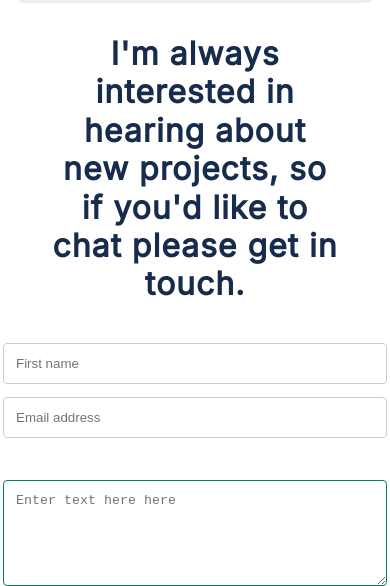
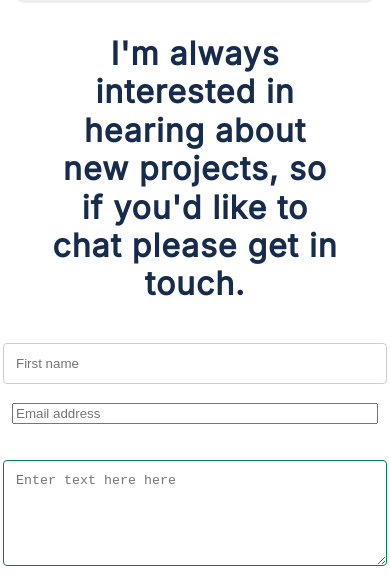
Before and after one commit to Alfred-KInyua/Mobile-portfolio., a website: page index.html in a window 390 px wide. Shown: the part 6492-7078 px from the top of the page. Drawn offline with Linux system fonts and the light colour scheme.

Commit message:
Revert "Mobile form input type "

```diff
--- a/index.html
+++ b/index.html
@@ -207,9 +207,9 @@
                 so if you'd like to chat please get in touch.</p>
             <!-- -------- contact-section ---------- -->
             <form action="https://formspree.io/f/mknypyqz" method="post" class="forms">
-                <input type="text" id="fname" name="name" placeholder="First name" required
+                <input type="text" id="fname" name="name" class="input_one" placeholder="First name" required
                     maxlength="30">
-                <input type="email" name="_replyto" placeholder="Email address" required><br><br>
+                <input type="email" name="_replyto" class="input_two" placeholder="Email address" required><br><br>
                 <textarea id="message" name="message" class="message_box" placeholder="Enter text here here" required
                     maxlength="500"></textarea>
                 <input type="submit" class="btn small-button" value="Get in touch">
--- a/style.css
+++ b/style.css
@@ -233,8 +233,7 @@ input[type=submit] {
 }
 
 input[type=text],
-.message_box,
-input[type=email] {
+.message_box {
   padding: 12px;
   border: 1px solid #ccc;
   border-radius: 4px;
@@ -275,7 +274,6 @@ input[type=email] {
   justify-self: end;
 }
 
-/* -------------------------Media query---------------------------- */
 @media (min-width: 769px) {
   .wrapper {
     padding: 1em;
```
Also changed, not shown: README.md.
